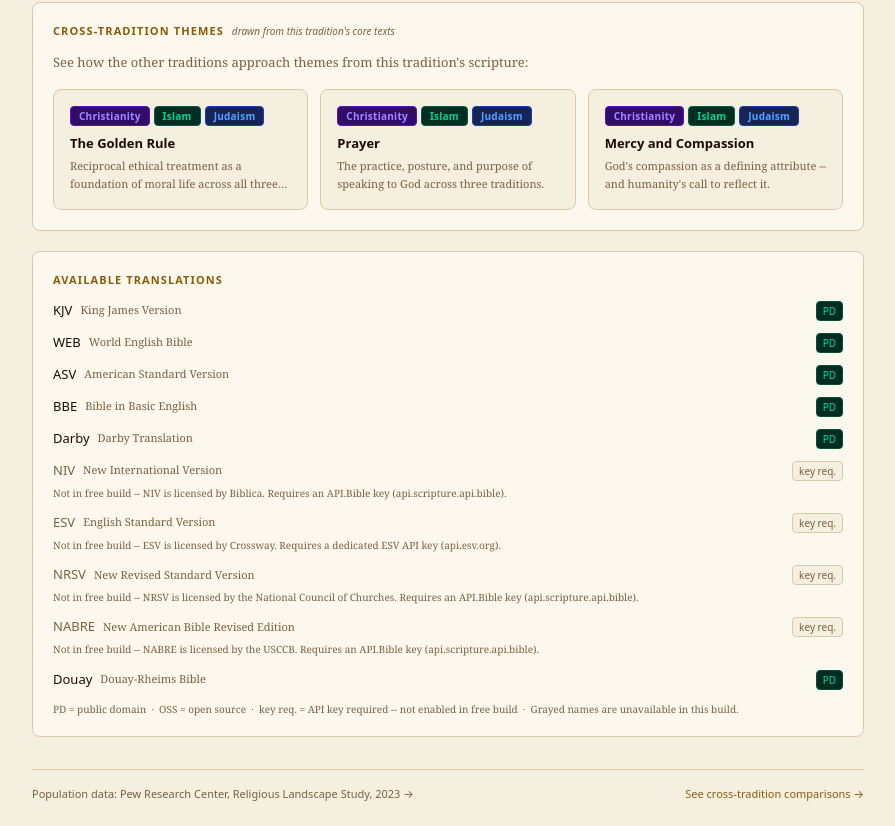
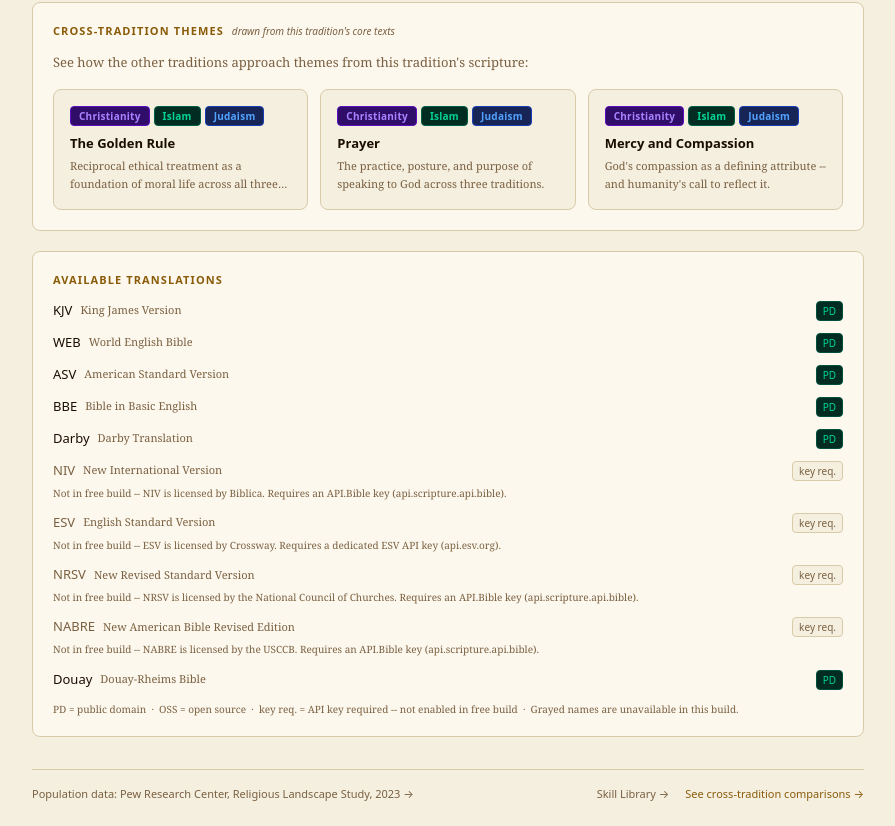
Before and after one commit to OKHP3/abrahamic-reference-engine, a React (Vite) app: page /browse/catholic in a window 1280 px wide. Shown: the part 1529-2355 px from the top of the page, without its empty margins (288-1183 px from the left). Built offline with nearby package versions, Linux system fonts and the light colour scheme.

Commit message:
Update TraditionBrowser component logic
Replit-Commit-Author: Agent

```diff
--- a/src/pages/TraditionBrowser.tsx
+++ b/src/pages/TraditionBrowser.tsx
@@ -463,12 +463,20 @@ function TraditionDetail({ slug }: { slug: string }) {
         >
           Population data: {denomination.pewCitation.source}, {denomination.pewCitation.year} &rarr;
         </a>
+        <div className="flex items-center gap-4">
+          <Link
+            to="/skills"
+            className="text-xs font-sans text-muted hover:text-gold transition-colors no-underline"
+          >
+            Skill Library &rarr;
+          </Link>
           <Link
             to="/compare"
             className="text-xs font-sans text-gold hover:text-gold-light transition-colors no-underline"
           >
             See cross-tradition comparisons &rarr;
           </Link>
+        </div>
       </div>
     </article>
   )
```
Lines whose indentation alone changed are shown as unchanged.
